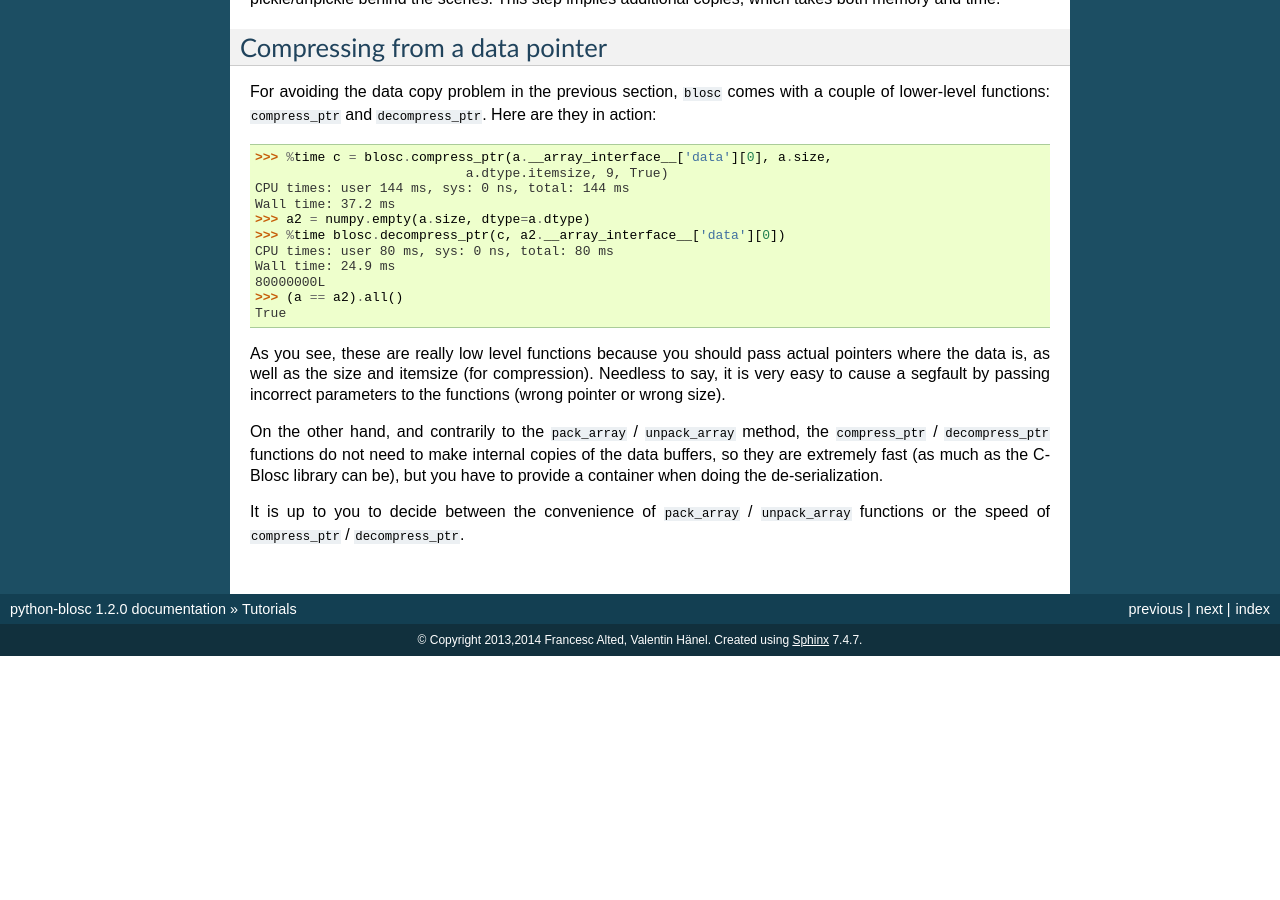
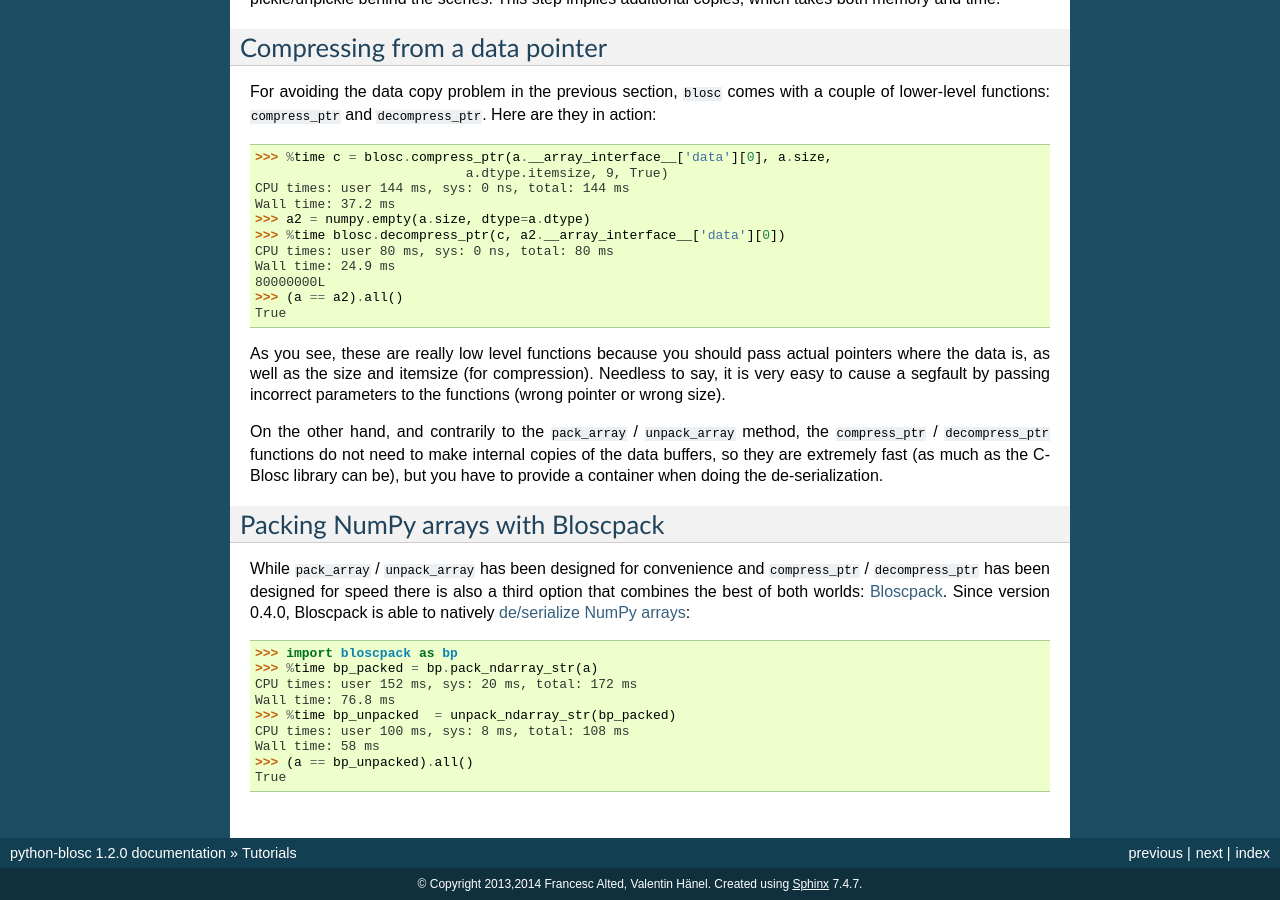
Before and after one commit to Blosc/python-blosc, a Sphinx documentation site: the page built from doc/tutorial.rst, in a window 1280 px wide and 900 px high, scrolled down 2093 px. Built offline with Sphinx 7.4.7, drawn with Linux system fonts in a browser that asks for light colours; before the commit the page ends 2749 px from its top, so only the background shows below that; some of the changed text lies outside the part shown.

Commit message:
a section about bloscpack for NumPy arrays

```diff
--- a/doc/tutorial.rst
+++ b/doc/tutorial.rst
@@ -159,6 +159,21 @@ make internal copies of the data buffers, so they are extremely fast
 (as much as the C-Blosc library can be), but you have to provide a
 container when doing the de-serialization.
 
-It is up to you to decide between the convenience of `pack_array` /
-`unpack_array` functions or the speed of `compress_ptr` /
-`decompress_ptr`.
+Packing NumPy arrays with Bloscpack
+===================================
+
+While `pack_array` / `unpack_array` has been designed for convenience and
+`compress_ptr` / `decompress_ptr` has been designed for speed there is also a
+third option that combines the best of both worlds: `Bloscpack
+<https://github.com/esc/bloscpack>`_. Since version 0.4.0, Bloscpack is able to
+natively  `de/serialize NumPy arrays <https://github.com/esc/bloscpack#numpy>`_::
+
+  >>> import bloscpack as bp
+  >>> %time bp_packed = bp.pack_ndarray_str(a)
+  CPU times: user 152 ms, sys: 20 ms, total: 172 ms
+  Wall time: 76.8 ms
+  >>> %time bp_unpacked  = unpack_ndarray_str(bp_packed)
+  CPU times: user 100 ms, sys: 8 ms, total: 108 ms
+  Wall time: 58 ms
+  >>> (a == bp_unpacked).all()
+  True
```
